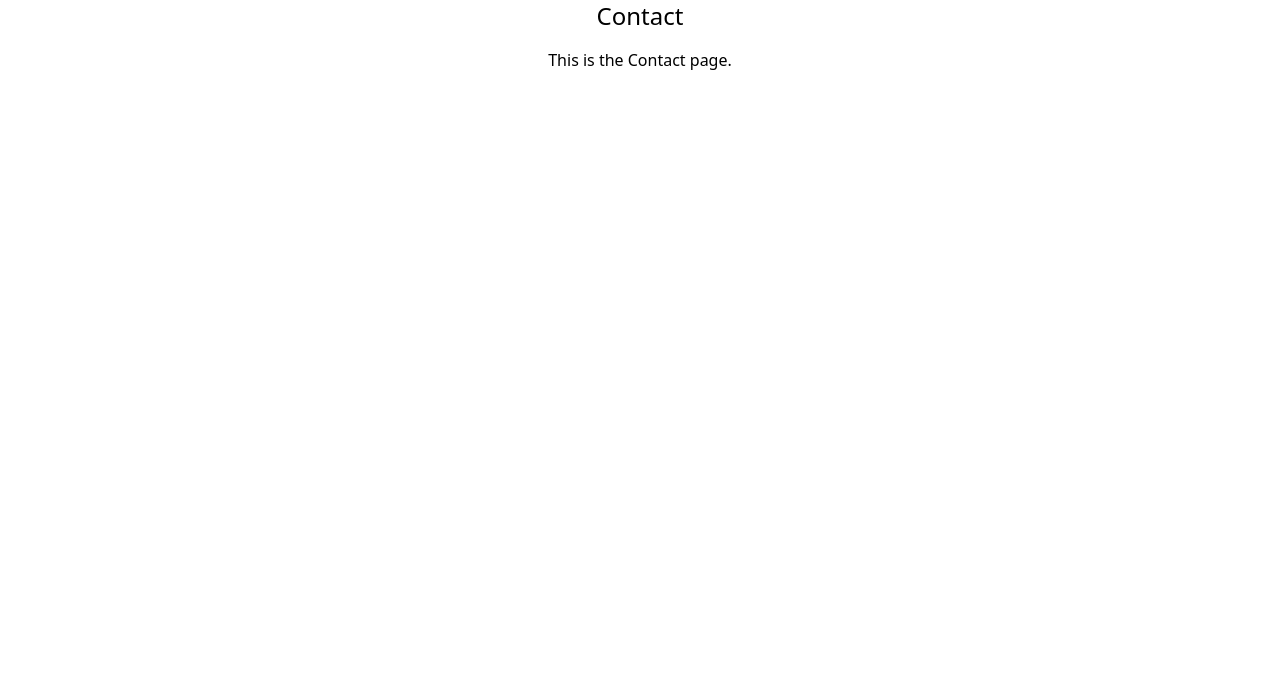
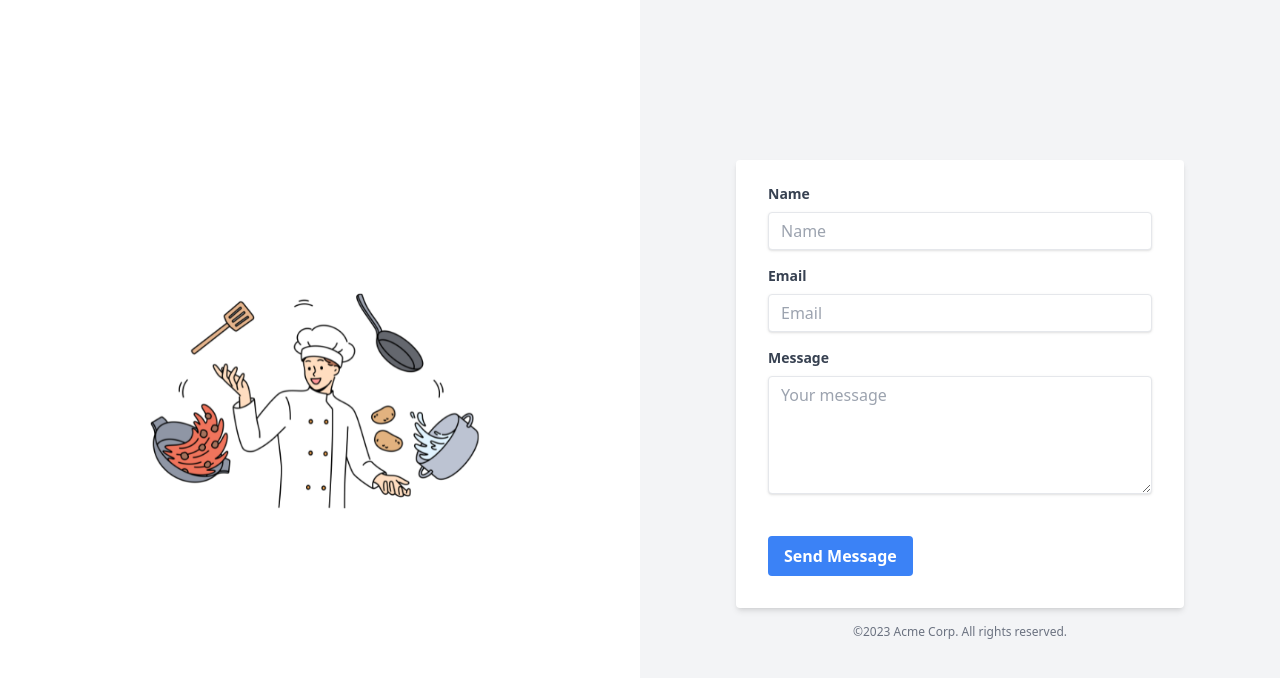
Before and after one commit to nurayarisoy/home-cooking, a Next.js app: page /contact in a window 1280 px wide. Shown: the top 678 px of the page. Built offline with nearby package versions, Linux system fonts and the light colour scheme.

Commit message:
added contact use

```diff
--- a/src/pages/contact.js
+++ b/src/pages/contact.js
@@ -1,10 +1,66 @@
-const Contact = () => {
-    return (
-      <div className="flex flex-col items-center justify-center">
-        <h2 className="text-2xl mb-4">Contact</h2>
-        <p>This is the Contact page.</p>
+import Head from 'next/head';
+
+export default function Contact() {
+  return (
+    <div className="flex flex-col md:flex-row min-h-screen bg-gray-100">
+      <Head>
+        <title>Contact Us</title>
+        <link rel="icon" href="/favicon.ico" />
+      </Head>
+      <div className="md:w-1/2 h-64 md:h-auto bg-cover bg-center" style={{ backgroundImage: "url('/chef.png')" }}>
+        {/* Alternatif olarak, img etiketi kullanılabilir */}
+        {/* <img src="/path-to-your-image.jpg" alt="Contact Image" className="w-full h-full object-cover" /> */}
       </div>
-    );
-  };
-
-  export default Contact;
+      <div className="flex items-center justify-center w-full md:w-1/2 p-8">
+        <div className="w-full max-w-md">
+          <form className="bg-white shadow-md rounded px-8 pt-6 pb-8 mb-4">
+            <div className="mb-4">
+              <label className="block text-gray-700 text-sm font-bold mb-2" htmlFor="name">
+                Name
+              </label>
+              <input
+                className="shadow appearance-none border rounded w-full py-2 px-3 text-gray-700 leading-tight focus:outline-none focus:shadow-outline"
+                id="name"
+                type="text"
+                placeholder="Name"
+              />
+            </div>
+            <div className="mb-4">
+              <label className="block text-gray-700 text-sm font-bold mb-2" htmlFor="email">
+                Email
+              </label>
+              <input
+                className="shadow appearance-none border rounded w-full py-2 px-3 text-gray-700 leading-tight focus:outline-none focus:shadow-outline"
+                id="email"
+                type="email"
+                placeholder="Email"
+              />
+            </div>
+            <div className="mb-6">
+              <label className="block text-gray-700 text-sm font-bold mb-2" htmlFor="message">
+                Message
+              </label>
+              <textarea
+                className="shadow appearance-none border rounded w-full py-2 px-3 text-gray-700 mb-3 leading-tight focus:outline-none focus:shadow-outline"
+                id="message"
+                placeholder="Your message"
+                rows="5"
+              ></textarea>
+            </div>
+            <div className="flex items-center justify-between">
+              <button
+                className="bg-blue-500 hover:bg-blue-700 text-white font-bold py-2 px-4 rounded focus:outline-none focus:shadow-outline"
+                type="submit"
+              >
+                Send Message
+              </button>
+            </div>
+          </form>
+          <p className="text-center text-gray-500 text-xs">
+            &copy;2023 Acme Corp. All rights reserved.
+          </p>
+        </div>
+      </div>
+    </div>
+  );
+}
```
